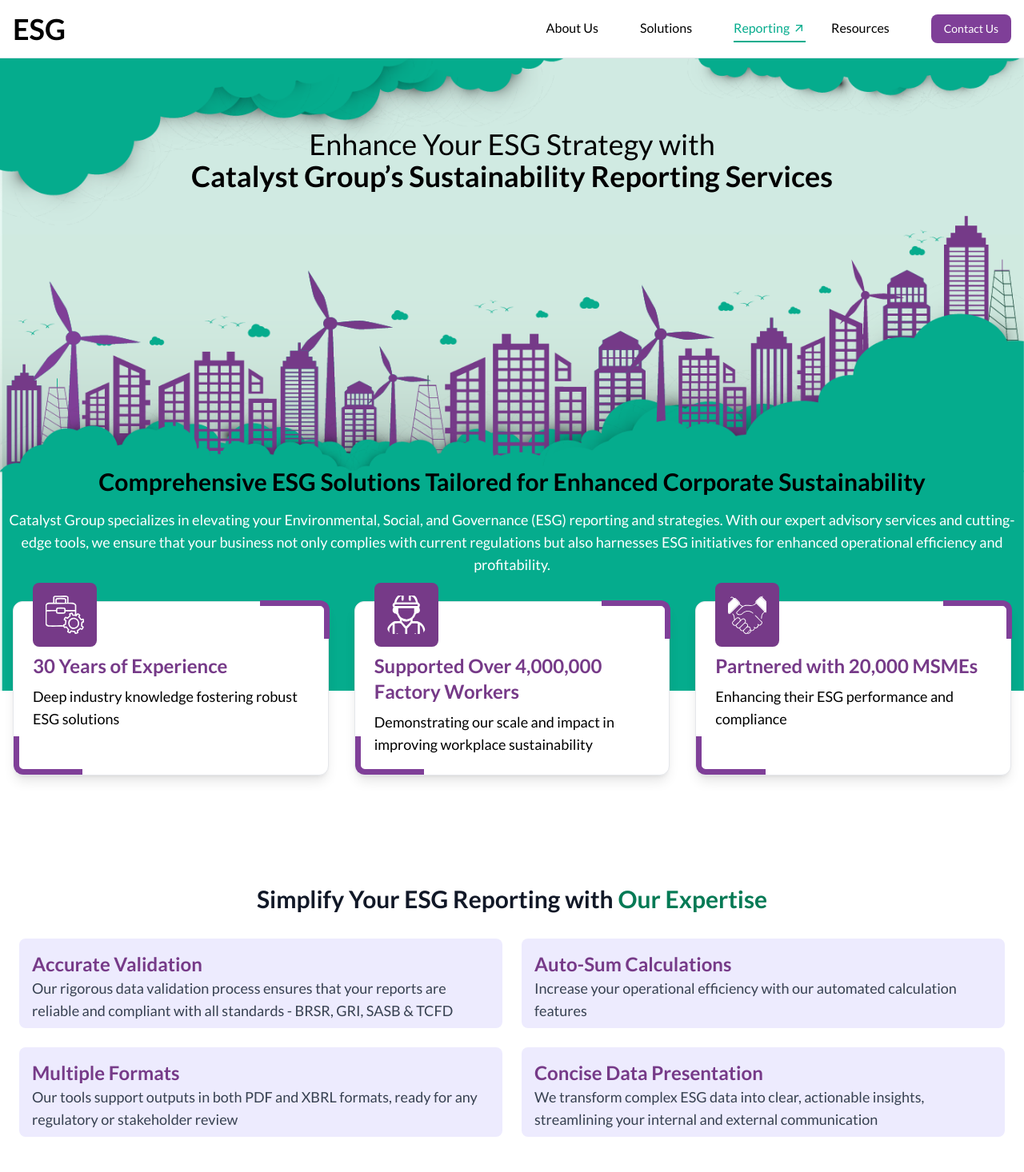
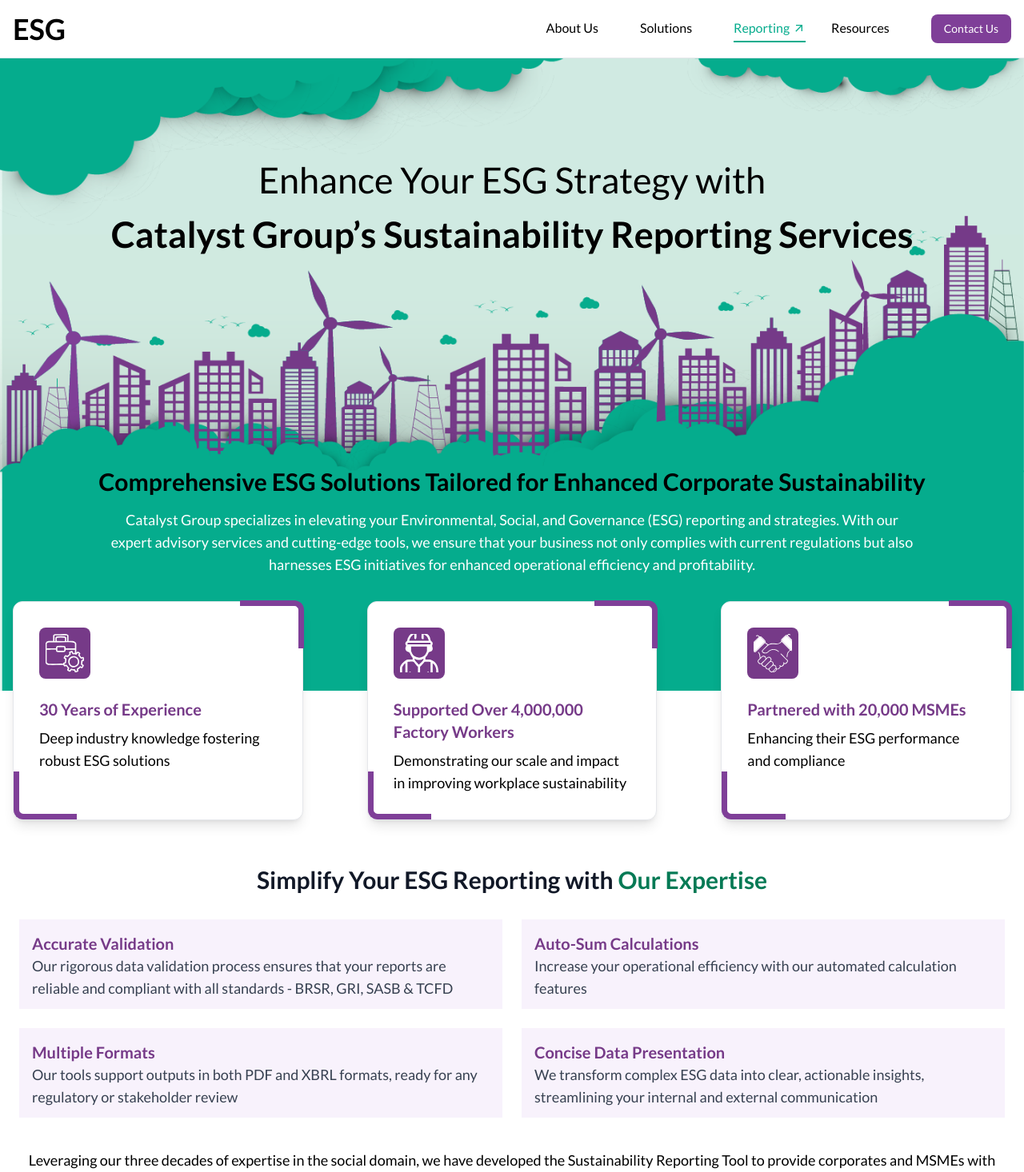
Before and after one commit to ivistaz-ecom/esg-new, a Next.js app: page /reporting in a window 1280 px wide. Shown: the top 1466 px of the page at 80% size. Built offline with nearby package versions, Linux system fonts and the light colour scheme.

Commit message:
all page mobile responsive updated

```diff
--- a/app/reporting/page.js
+++ b/app/reporting/page.js
@@ -31,22 +31,22 @@
         {/* Main Content */}
         <div className="relative z-10 container mx-auto text-center flex flex-col justify-between w-full h-full ">
           {/* Top content in the first 20% */}
-          <div className=" mt-36 lg:mt-24 ">
-            <h2 className="text-2xl md:text-4xl ">
+          <div className=" mt-36 lg:mt-32 ">
+            <h2 className="text-[28px] md:text-[45px] ">
               Enhance Your ESG Strategy with
             </h2>
-            <span className="text-2xl md:text-4xl font-bold mt-2">
+            <span className="text-[28px] md:text-[45px] font-bold ">
               Catalyst Group’s Sustainability Reporting Services
             </span>
           </div>
 
           {/* Bottom content in the last 20% */}
-          <div className=" mt-8 lg:mb-32 pb-4">
+          <div className=" mt-8 lg:mb-32 pb-4 ">
             <p className="text-xl md:text-3xl mt-6 font-semibold pt-8 px-2">
               Comprehensive ESG Solutions Tailored for Enhanced Corporate
               Sustainability
             </p>
-            <p className="text-white mt-4 text-md lg:text-lg px-2">
+            <p className="text-white mt-4 text-md lg:text-lg px-2 max-w-5xl mx-auto">
               Catalyst Group specializes in elevating your Environmental,
               Social, and Governance (ESG) reporting and strategies. With our
               expert advisory services and cutting-edge tools, we ensure that
@@ -56,11 +56,8 @@
             </p>
           </div>
         </div>
-
-        {/* ESG Cards */}
       </div>
 
-      {/* <Reporting /> */}
       <OurExpertise />
       <ESGReporting />
 
--- a/components/Esg/Contact.js
+++ b/components/Esg/Contact.js
@@ -22,7 +22,7 @@
         <div className="text-center mx-auto">
           <h3 className="text-white text-2xl mb-4">Contact Us</h3>
           <h4 className="text-white mb-2 p-6 lg:p-0">
-            Reach out to us to discover how you can implement ESG solutions
+          Enquire to Discover How You Can Benefit from ESG
           </h4>
         </div>
         <div className="mx-auto p-4 lg:w-8/12">
--- a/components/Esg/OurInitiatives.js
+++ b/components/Esg/OurInitiatives.js
@@ -38,13 +38,14 @@
     <div className="container mx-auto px-4 mt-7">
       {/* Header Button */}
       <div className="flex justify-center mb-12">
-        <button className="bg-mint-100 text-[#632E88] px-8 py-3 rounded-full text-2xl hover:bg-mint-200 transition-colors border bg-[#D0EAE2]">
+        <button className="bg-mint-100 text-[#632E88] px-8 py-3 rounded-full text-2xl hover:bg-mint-200 transition-colors border bg-[#D0EAE2] font-semibold">
           Our Initiatives
         </button>
       </div>
 
       {/* Desktop Layout */}
-      <div className="hidden lg:flex flex-row justify-between gap-14">
+   {/* Desktop Layout */}
+<div className="hidden lg:flex flex-row justify-between gap-4">
   {initiatives.map((initiative, index) => (
     <div key={index} className="flex-1 flex flex-col items-center">
       {/* Logo Image with Border */}
@@ -56,13 +57,14 @@
         />
       </div>
 
-            {/* Description Outside of the Border */}
-            <p className="text-gray-700 text-center mt-4 pb-2 text-lg">
+      {/* Description Outside of the Border - Adjusting for Two Lines */}
+      <p className="text-gray-700 text-center mt-4 pb-2 text-lg max-w-[220px] leading-tight">
         {initiative.description}
       </p>
     </div>
   ))}
 </div>
+
 
       {/* Mobile Slider */}
       <div className="lg:hidden">
--- a/components/Heading/Heading.js
+++ b/components/Heading/Heading.js
@@ -8,7 +8,7 @@
           className="w-full md:w-3/4 space-y-2 md:space-y-3"
 
         >
-          <h2 className="text-2xl md:text-3xl lg:text-3xl text-[#249F7A] font-semibold text-center">
+          <h2 className="text-2xl md:text-2xl lg:text-2xl text-[#249F7A] font-semibold text-center">
             In today’s interconnected world, the ripple effects of our actions
             demand a collaborative approach to sustainability.
           </h2>
--- a/components/Reporting/ESGReporting.js
+++ b/components/Reporting/ESGReporting.js
@@ -3,7 +3,7 @@
 const ESGReporting = () => {
   return (
     <>
-      <div className="px-6 py-12 mt-10">
+      <div className="px-6 py-2">
         <div className="max-w-6xl mx-auto text-center">
           <h2 className="text-3xl font-bold text-gray-900">
             Simplify Your ESG Reporting with
@@ -36,9 +36,9 @@
           ].map((feature, index) => (
             <div
               key={index}
-              className="bg-purple-100 p-4 rounded-lg h-44 lg:h-28"
+              className="bg-[#F8F2FC] p-4 h-44 lg:h-28"
             >
-              <h3 className=" text-[#763A88] text-2xl font-semibold">
+              <h3 className=" text-[#763A88] text-xl font-semibold">
                 {feature.title}
               </h3>
               <p className="text-gray-700 text-lg">{feature.description}</p>
@@ -83,7 +83,7 @@
             width={1080}
             height={1080}
             alt="ESG Reporting Icon"
-            className="hidden lg:block w-[100vh] h-[200px] lg:h-full"
+            className="hidden lg:block w-[110vh] h-full"
           />
         </div>
 
--- a/components/Reporting/OurExpertise.js
+++ b/components/Reporting/OurExpertise.js
@@ -38,23 +38,23 @@
   return (
     <div className="py-12 flex justify-center lg:-mt-40 container mx-auto">
       {/* Desktop View */}
-      <div className="hidden md:grid grid-cols-1 md:grid-cols-3 gap-8 px-4 ">
+      <div className="hidden md:grid grid-cols-1 md:grid-cols-3 gap-20 px-4">
         {data.map((item, index) => (
           <div
             key={index}
-            className="relative p-6 bg-white shadow-lg rounded-xl border border-gray-200
+            className="relative p-8 bg-white shadow-lg rounded-xl border border-gray-200
                    before:absolute before:-top-0.5 before:-right-0.5 before:h-[22%] before:w-[22%] before:border-t-[7px] before:border-r-[7px] before:border-cms-primary before:rounded-tr-xl
                    after:absolute after:bottom-0 after:left-0 after:h-[22%] after:w-[22%] after:border-b-[7px] after:border-l-[7px] after:border-cms-primary after:rounded-bl-xl"
           >
-            <div className="absolute -top-6 left-6 bg-[#763A88] p-4 rounded-lg">
+            <div className="  rounded-lg">
               <img
                 src={item.image}
                 alt={item.title}
-                className="w-12 h-12 object-cover rounded-lg"
+                className="w-16 h-16 object-cover rounded-lg bg-[#763A88] p-2"
               />
             </div>
-            <div className="mt-10">
-              <h3 className="text-2xl font-semibold text-[#763A88]">
+            <div className="mt-6">
+              <h3 className="text-xl font-semibold text-[#763A88]">
                 {item.title}
               </h3>
               <p className="text-lg mt-2">{item.description}</p>
@@ -64,29 +64,27 @@
       </div>
 
       {/* Mobile View */}
-      <div className="md:hidden w-full h-60 px-4 py-5 ">
-        <Slider {...settings} >
+      <div className="md:hidden w-full px-6 py-5">
+        <Slider {...settings}>
           {data.map((item, index) => (
             <div key={index} className="p-4">
               <div
-                className=" relative p-6 bg-white shadow-lg rounded-xl border border-gray-200
+                className="relative p-6 bg-white shadow-lg rounded-xl border border-gray-200 h-72 flex flex-col justify-center
                    before:absolute before:-top-0.5 before:-right-0.5 before:h-[22%] before:w-[22%] before:border-t-[7px] before:border-r-[7px] before:border-cms-primary before:rounded-tr-xl
                    after:absolute after:bottom-0 after:left-0 after:h-[22%] after:w-[22%] after:border-b-[7px] after:border-l-[7px] after:border-cms-primary after:rounded-bl-xl"
               >
-                <div className="min-h-48">
-                <div className="absolute -top-6 left-6 bg-[#763A88] p-4 rounded-lg">
+                <div className="">
                   <img
                     src={item.image}
                     alt={item.title}
-                    className="w-12 h-12 rounded-lg"
+                    className="w-16 h-16 rounded-lg bg-[#763A88] p-2"
                   />
                 </div>
-                <div className="mt-10">
-                  <h3 className="text-2xl font-semibold text-[#763A88]">
+                <div className="mt-8 text-center">
+                  <h3 className="text-xl font-semibold text-[#763A88]">
                     {item.title}
                   </h3>
-                  <p className="text-lg mt-2 ">{item.description}</p>
-                </div>
+                  <p className="text-base mt-2">{item.description}</p>
                 </div>
               </div>
             </div>
--- a/components/Solutions/StepImplementation.js
+++ b/components/Solutions/StepImplementation.js
@@ -5,7 +5,7 @@
 const BusinessBenefits = () => {
   return (
     <div className="flex flex-col items-center gap-3 mt-5 mb-16 px-4 md:px-0">
-      <h2 className="text-2xl font-semibold text-[#622F88] text-center">
+      <h2 className="text-2xl lg:text-3xl font-semibold text-[#622F88] text-center">
         4-Step Implementation
       </h2>
 
--- a/components/WhyEsgOne/Navigating/Navigating.js
+++ b/components/WhyEsgOne/Navigating/Navigating.js
@@ -4,7 +4,7 @@
   return (
     <>
       <div className=" flex flex-col items-center text-center px-4 w-full py-10">
-      <h3 className="text-xl md:text-3xl text-[#239F79] font-semibold py-2">
+      <h3 className="text-xl md:text-3xl text-[#632E88] font-semibold py-2">
           Why CG?
         </h3>
         <p className="text-sm md:text-lg text-[#171717] max-w-5xl">
```
Lines whose indentation alone changed are shown as unchanged.
